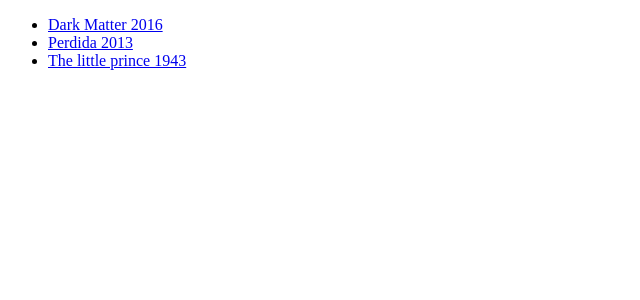
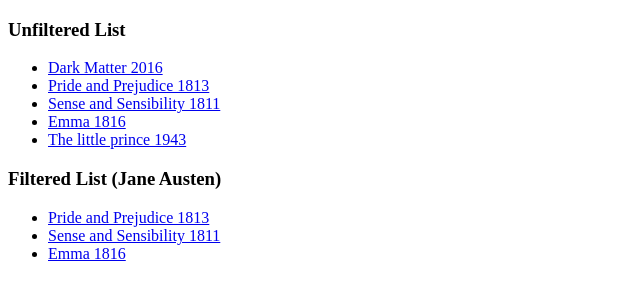
Before and after one commit to HellenTamara/demo, a PHP site: page / in a window 1280 px wide. Shown: the top 300 px of the page, without its empty margins (0-640 px from the left). Run offline with PHP 8.4, Linux system fonts and the light colour scheme.

Commit message:
filtering by author function

```diff
--- a/index.php
+++ b/index.php
@@ -17,9 +17,21 @@
       'purchaseURL' => 'http://example.com'
     ],
     [
-      'name' => 'Perdida',
-      'year' => '2013',
-      'author' => 'Carina Rissi',
+      'name' => 'Pride and Prejudice',
+      'year' => '1813',
+      'author' => 'Jane Austen',
+      'purchaseURL' => 'http://example.com'
+    ],
+    [
+      'name' => 'Sense and Sensibility',
+      'year' => '1811',
+      'author' => 'Jane Austen',
+      'purchaseURL' => 'http://example.com'
+    ],
+    [
+      'name' => 'Emma',
+      'year' => '1816',
+      'author' => 'Jane Austen',
       'purchaseURL' => 'http://example.com'
     ],
     [
@@ -29,15 +41,39 @@
       'purchaseURL' => 'http://example.com'
     ]
   ];
+
+  function filterByAuthor($books, $author)
+  {
+    $filteredList = [];
+    foreach ($books as $book) {
+      if ($book['author'] === $author) {
+        $filteredList[] = $book;
+      }
+    }
+    return $filteredList;
+  }
+
   ?>
 
+  <h3>Unfiltered List</h3>
   <ul>
     <?php foreach ($books as $book) { ?>
-      <li>
-        <a href="<?= $book['purchaseURL'] ?>">
-          <?= $book['name'] ?> <?= $book['year'] ?>
-        </a>
-      </li>
+        <li>
+          <a href="<?= $book['purchaseURL'] ?>">
+            <?= $book['name'] ?> <?= $book['year'] ?>
+          </a>
+        </li>
+    <?php } ?>
+  </ul>
+
+  <h3>Filtered List (Jane Austen)</h3>
+  <ul>
+    <?php foreach (filterByAuthor($books, 'Jane Austen') as $book) { ?>
+        <li>
+          <a href="<?= $book['purchaseURL'] ?>">
+            <?= $book['name'] ?> <?= $book['year'] ?>
+          </a>
+        </li>
     <?php } ?>
   </ul>
 </body>
```
